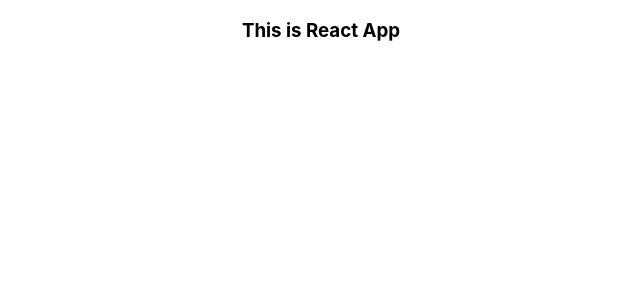
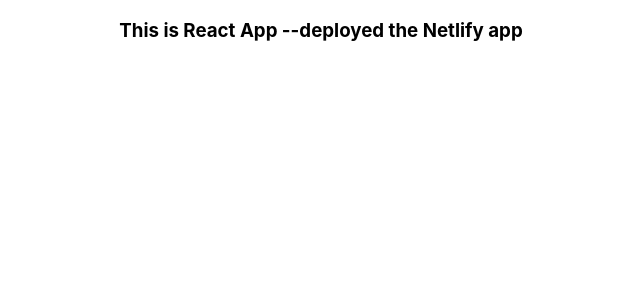
Before and after one commit to senthilnathanDeveloper/testingdemo, a React (Create React App) app: page / in a window 1280 px wide. Shown: the top 300 px of the page, without its empty margins (319-959 px from the left). Built offline with nearby package versions, Linux system fonts and the light colour scheme.

Commit message:
added some comment

```diff
--- a/src/App.js
+++ b/src/App.js
@@ -3,7 +3,7 @@
 function App() {
   return (
     <div className="App">
-      <h3>This is React App</h3>
+      <h3>This is React App --deployed the Netlify app</h3>
     </div>
   );
 }
```
